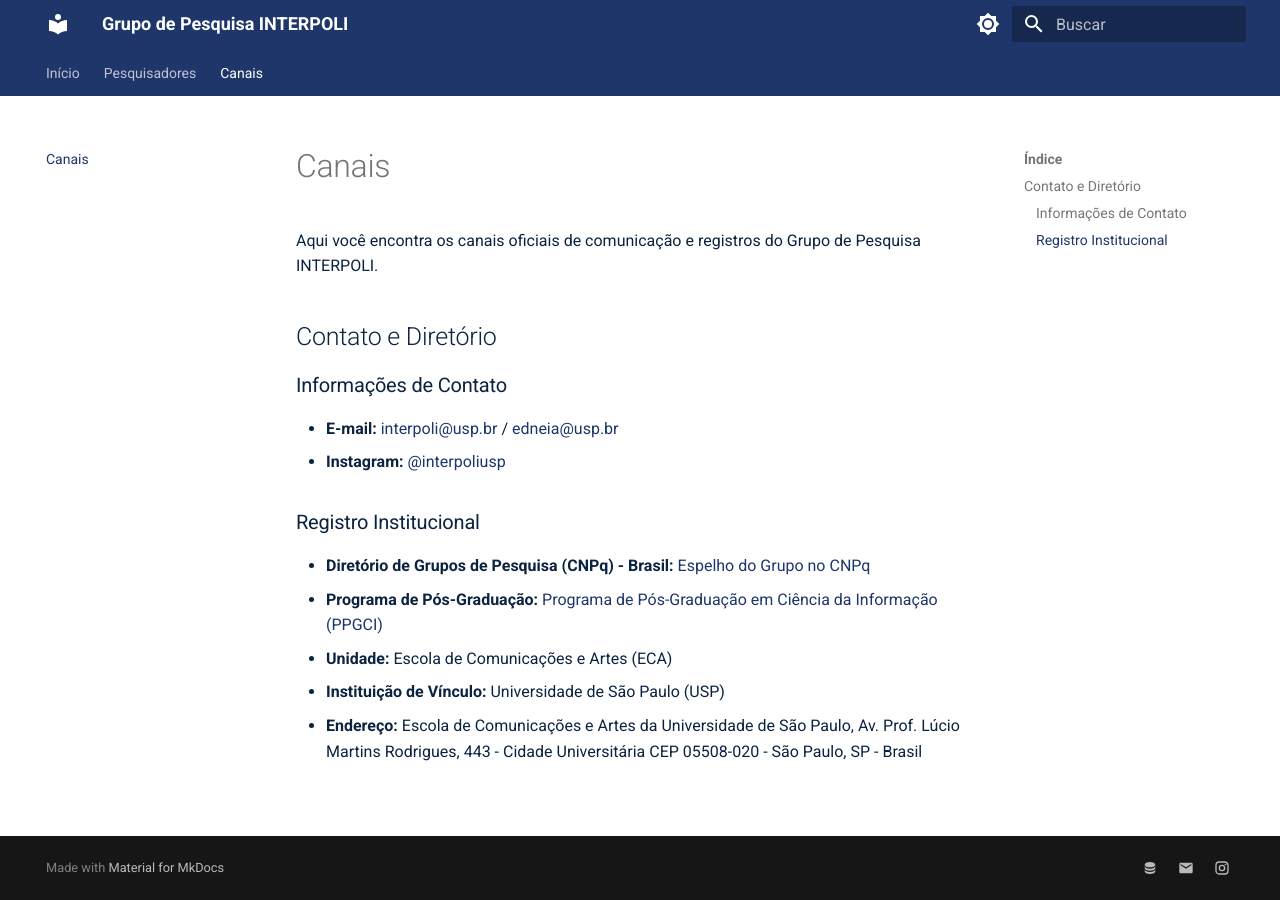
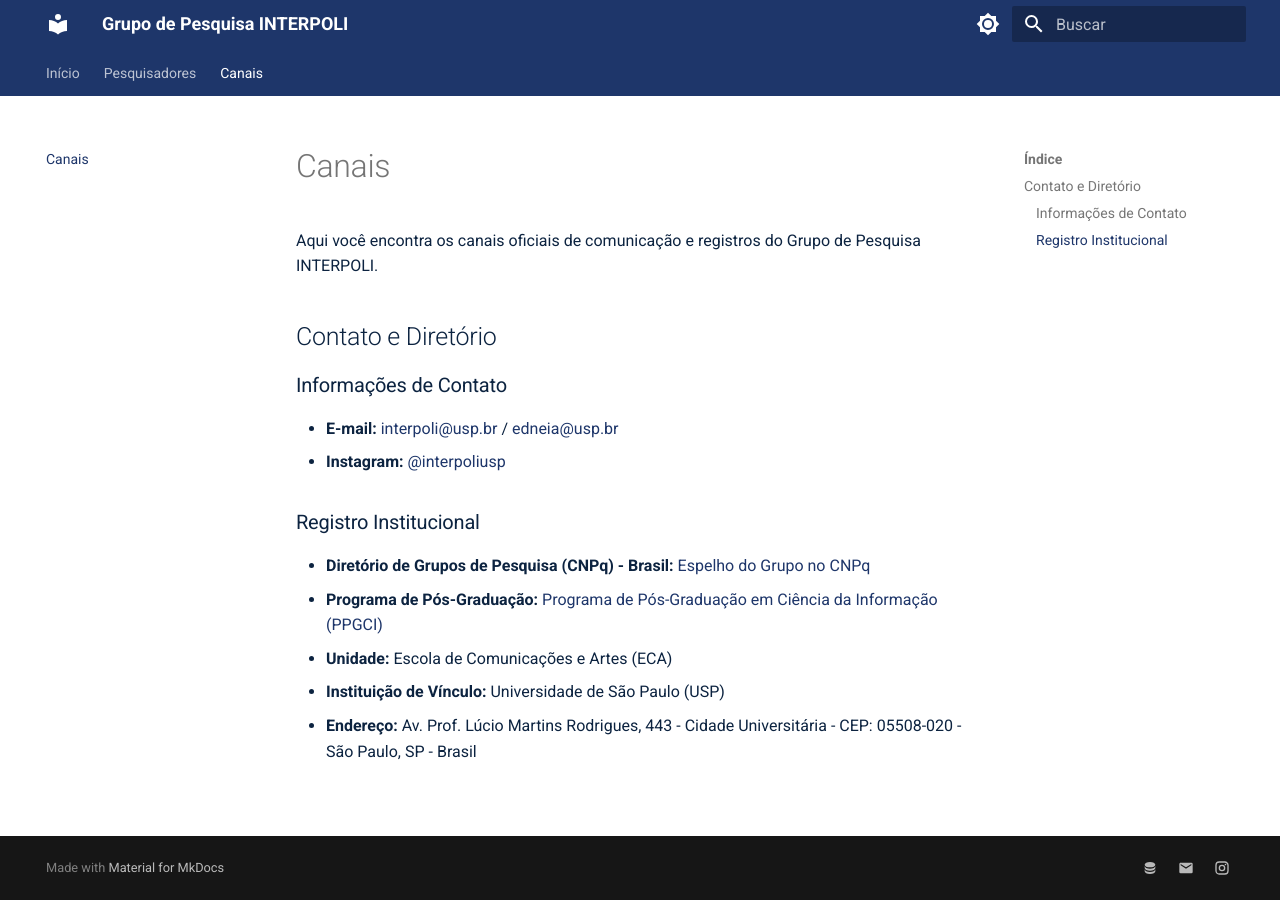
Before and after one commit to interpoli/interpoli.github.io, an MkDocs documentation site: the page built from docs/canais.md, in a window 1280 px wide. Built offline with MkDocs 1.6.1 and Material for MkDocs 9.7.7, drawn with Linux system fonts in a browser that asks for light colours.

Commit message:
Update canais.md

```diff
--- a/docs/canais.md
+++ b/docs/canais.md
@@ -13,4 +13,4 @@
 * **Programa de Pós-Graduação:** <a href="https://www.eca.usp.br/pos/programa-de-pos-graduacao-em-ciencia-da-informacao" target="_blank">Programa de Pós-Graduação em Ciência da Informação (PPGCI)</a>
 * **Unidade:** Escola de Comunicações e Artes (ECA)
 * **Instituição de Vínculo:** Universidade de São Paulo (USP)
-* **Endereço:** Escola de Comunicações e Artes da Universidade de São Paulo, Av. Prof. Lúcio Martins Rodrigues, 443 - Cidade Universitária CEP 05508-020 - São Paulo, SP - Brasil
+* **Endereço:** Av. Prof. Lúcio Martins Rodrigues, 443 - Cidade Universitária - CEP: 05508-020 - São Paulo, SP - Brasil
```
